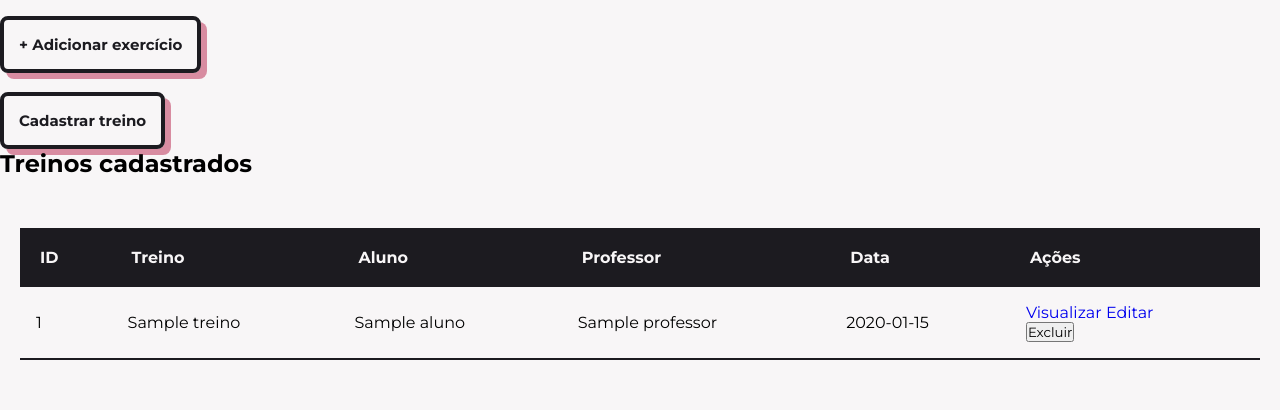
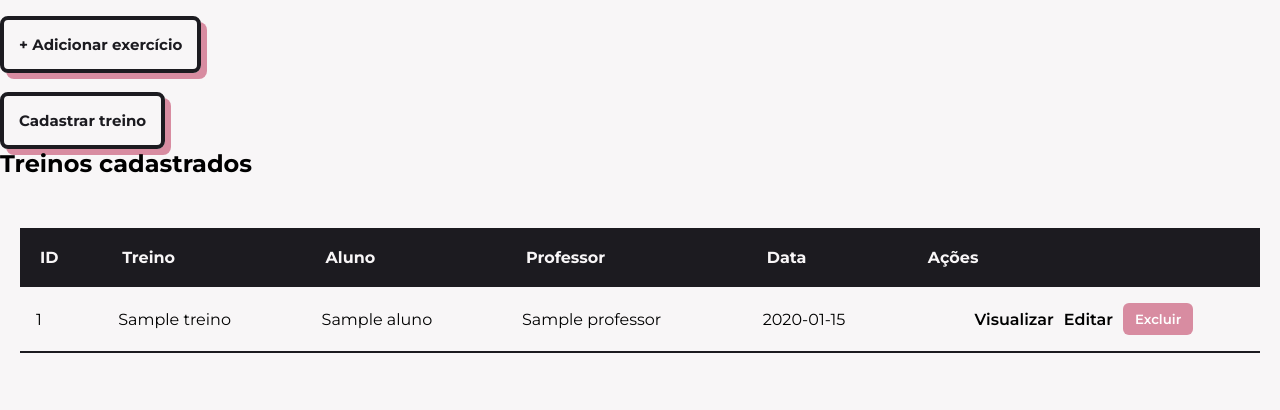
Before and after one commit to Rats-Devs/CRUD-ACADEMIA, a PHP site: page /treinos/cadastro.php in a window 1280 px wide. Shown: the part 1322-1732 px from the top of the page. After the commit the page ends 1675 px from the top, so only its background shows below. Run offline with PHP 8.4, Linux system fonts and the light colour scheme; tables that the repository leaves empty hold one stand-in row (values such as "Sample post").

Commit message:
Tentando arrumar o problema na tabela treino

```diff
--- a/css/cadastro-css.css
+++ b/css/cadastro-css.css
@@ -503,3 +503,43 @@ form > input[type="submit"]:hover {
         grid-template-columns: 1fr;
     }
 }
+
+/* Ajustes exclusivos das ações da tabela de treinos */
+.acoes-treino {
+    display: flex;
+    align-items: center;
+    justify-content: center;
+    gap: 10px;
+    flex-wrap: wrap;
+}
+
+.acoes-treino a {
+    color: var(--cor-texto-escuro);
+    text-decoration: none;
+    font-weight: 600;
+    transition: color 0.2s ease;
+}
+
+.acoes-treino a:hover {
+    color: var(--cor-destaque);
+    text-decoration: underline;
+}
+
+.acoes-treino form {
+    margin: 0;
+}
+
+.acoes-treino button {
+    cursor: pointer;
+    border: none;
+    border-radius: 6px;
+    padding: 8px 12px;
+    background-color: var(--cor-destaque);
+    color: white;
+    font-weight: 600;
+    transition: background-color 0.2s ease;
+}
+
+.acoes-treino button:hover {
+    background-color: var(--cor-destaque-hover);
+}
--- a/treinos/cadastro.php
+++ b/treinos/cadastro.php
@@ -4,28 +4,33 @@ require_once "../conexao.php";
 
 $erro = "";
 
-// Busca alunos para o campo de seleção
+// Busca alunos
 $alunos = $conexao->query(
-    "SELECT ID_ALUNO, NOME_ALUNO FROM ALUNO ORDER BY NOME_ALUNO"
+    "SELECT ID_ALUNO, NOME_ALUNO
+     FROM ALUNO
+     ORDER BY NOME_ALUNO"
 );
 
 // Busca professores
 $professores = $conexao->query(
-    "SELECT ID_PROFESSOR, NOME_PROFESSOR FROM PROFESSOR ORDER BY NOME_PROFESSOR"
+    "SELECT ID_PROFESSOR, NOME_PROFESSOR
+     FROM PROFESSOR
+     ORDER BY NOME_PROFESSOR"
 );
 
-// Busca exercícios disponíveis
+// Busca exercícios
 $exercicios = $conexao->query(
     "SELECT ID_EXERCICIOS, NOME_EXERCICIO, GRUPO_MUSCULAR
-     FROM EXERCICIOS ORDER BY NOME_EXERCICIO"
+     FROM EXERCICIOS
+     ORDER BY NOME_EXERCICIO"
 );
 
 // Processa o formulário
 if ($_SERVER["REQUEST_METHOD"] == "POST") {
 
-    $aluno = (int) $_POST["aluno"];
-    $professor = (int) $_POST["professor"];
-    $nome = trim($_POST["nome_treino"]);
+    $aluno = (int) ($_POST["aluno"] ?? 0);
+    $professor = (int) ($_POST["professor"] ?? 0);
+    $nome = trim($_POST["nome_treino"] ?? "");
     $observacoes = trim($_POST["observacoes"] ?? "");
 
     $ids = $_POST["exercicio"] ?? [];
@@ -33,10 +38,12 @@ if ($_SERVER["REQUEST_METHOD"] == "POST") {
     $repeticoes = $_POST["repeticoes"] ?? [];
     $cargas = $_POST["carga"] ?? [];
 
+    // Validação inicial
     if (
         $aluno <= 0 ||
         $professor <= 0 ||
         $nome == "" ||
+        !is_array($ids) ||
         empty($ids)
     ) {
         $erro = "Preencha os dados e adicione pelo menos um exercício.";
@@ -48,6 +55,7 @@ if ($_SERVER["REQUEST_METHOD"] == "POST") {
         $stmt = $conexao->prepare(
             "SELECT ID_ALUNO FROM ALUNO WHERE ID_ALUNO = ?"
         );
+
         $stmt->bind_param("i", $aluno);
         $stmt->execute();
 
@@ -56,8 +64,10 @@ if ($_SERVER["REQUEST_METHOD"] == "POST") {
         }
 
         $stmt = $conexao->prepare(
-            "SELECT ID_PROFESSOR FROM PROFESSOR WHERE ID_PROFESSOR = ?"
+            "SELECT ID_PROFESSOR FROM PROFESSOR
+             WHERE ID_PROFESSOR = ?"
         );
+
         $stmt->bind_param("i", $professor);
         $stmt->execute();
 
@@ -66,7 +76,7 @@ if ($_SERVER["REQUEST_METHOD"] == "POST") {
         }
     }
 
-    // Confere os exercícios e seus dados
+    // Confere exercícios e dados
     $idsValidos = [];
 
     if ($erro == "") {
@@ -92,9 +102,11 @@ if ($_SERVER["REQUEST_METHOD"] == "POST") {
             $idsValidos[$idExercicio] = true;
 
             $stmt = $conexao->prepare(
-                "SELECT ID_EXERCICIOS FROM EXERCICIOS
+                "SELECT ID_EXERCICIOS
+                 FROM EXERCICIOS
                  WHERE ID_EXERCICIOS = ?"
             );
+
             $stmt->bind_param("i", $idExercicio);
             $stmt->execute();
 
@@ -105,18 +117,20 @@ if ($_SERVER["REQUEST_METHOD"] == "POST") {
         }
     }
 
+    // Cadastra o treino e seus exercícios
     if ($erro == "") {
 
         try {
 
             $conexao->begin_transaction();
 
-            // Cadastra o treino
+            // Cadastro do treino
             $sql = "INSERT INTO TREINO
                 (ID_ALUNO_FK, ID_PROFESSOR_FK, NOME_TREINO, OBSERVACOES)
                 VALUES (?, ?, ?, ?)";
 
             $stmt = $conexao->prepare($sql);
+
             $stmt->bind_param(
                 "iiss",
                 $aluno,
@@ -124,12 +138,13 @@ if ($_SERVER["REQUEST_METHOD"] == "POST") {
                 $nome,
                 $observacoes
             );
+
             $stmt->execute();
 
-            // Recupera o ID do treino recém-cadastrado
+            // Recupera ID do treino
             $idTreino = $conexao->insert_id;
 
-            // Cadastra os exercícios relacionados ao treino
+            // Cadastro dos exercícios relacionados
             $sql = "INSERT INTO TREINO_EXERCICIO
                 (ID_TREINO_FK, ID_EXERCICIOS_FK, ORDEM_EXERCICIO,
                  SERIES, REPETICOES, CARGA)
@@ -166,12 +181,13 @@ if ($_SERVER["REQUEST_METHOD"] == "POST") {
         } catch (Throwable $e) {
 
             $conexao->rollback();
+
             $erro = "Não foi possível cadastrar o treino. Verifique os dados.";
         }
     }
 }
 
-// Lista os treinos
+// Lista os treinos cadastrados
 $sql = "SELECT
             T.ID_TREINO,
             T.NOME_TREINO,
@@ -190,21 +206,30 @@ $treinos = $conexao->query($sql);
 
 <!DOCTYPE html>
 <html lang="pt-br">
+
 <head>
     <meta charset="UTF-8">
     <meta name="viewport" content="width=device-width, initial-scale=1">
+
     <link href="../css/cadastro-css.css" rel="stylesheet">
+
     <title>Treinos</title>
 </head>
+
 <body>
 
+<!-- Navegação -->
 <nav>
     <div class="nav_header">
+
         <div class="nav_logo">
             <a href="../index.php">
-                <img src="../assets/gym.png" alt="Logo" class="gym-logo">
+                <img src="../assets/gym.png"
+                     alt="Logo"
+                     class="gym-logo">
             </a>
         </div>
+
     </div>
 
     <ul class="nav_link">
@@ -215,88 +240,132 @@ $treinos = $conexao->query($sql);
 
 <h2>Cadastro de Treinos</h2>
 
+<!-- Mensagem de erro -->
 <?php if ($erro != ""): ?>
-    <p><?php echo htmlspecialchars($erro); ?></p>
+
+    <p>
+        <?php echo htmlspecialchars($erro); ?>
+    </p>
+
 <?php endif; ?>
 
+<!-- Formulário de cadastro -->
 <form method="POST">
 
     <div class="card">
+
         <div class="linha">
 
             <div class="coluna">
+
                 <div class="form-group">
                     <label>Nome do treino</label>
-            <input type="text" name="nome_treino"
-                   maxlength="50" required>
+
+                    <input
+                        type="text"
+                        name="nome_treino"
+                        maxlength="50"
+                        required
+                    >
                 </div>
+
             </div>
 
             <div class="coluna">
+
                 <div class="form-group">
                     <label>Aluno</label>
+
                     <select name="aluno" required>
-                <option value="">Selecione um aluno</option>
+
+                        <option value="">
+                            Selecione um aluno
+                        </option>
 
                         <?php while ($aluno = $alunos->fetch_assoc()): ?>
+
                             <option value="<?php echo $aluno["ID_ALUNO"]; ?>">
                                 <?php echo htmlspecialchars($aluno["NOME_ALUNO"]); ?>
                             </option>
+
                         <?php endwhile; ?>
 
                     </select>
                 </div>
+
             </div>
 
             <div class="coluna">
+
                 <div class="form-group">
                     <label>Professor</label>
+
                     <select name="professor" required>
-                <option value="">Selecione um professor</option>
+
+                        <option value="">
+                            Selecione um professor
+                        </option>
 
                         <?php while ($professor = $professores->fetch_assoc()): ?>
+
                             <option value="<?php echo $professor["ID_PROFESSOR"]; ?>">
                                 <?php echo htmlspecialchars($professor["NOME_PROFESSOR"]); ?>
                             </option>
+
                         <?php endwhile; ?>
 
                     </select>
                 </div>
+
             </div>
 
             <div class="coluna">
+
                 <div class="form-group">
                     <label>Observações</label>
-            <input type="text" name="observacoes" maxlength="255">
-        </div>
+
+                    <input
+                        type="text"
+                        name="observacoes"
+                        maxlength="255"
+                    >
                 </div>
 
             </div>
+
+        </div>
+
     </div>
 
     <h3>Exercícios do treino</h3>
 
+    <!-- Lista dinâmica de exercícios -->
     <div id="lista-exercicios">
 
         <div class="exercicio-item">
 
             <div class="form-group">
+
                 <label>Exercício</label>
 
                 <select name="exercicio[]" required>
-                <option value="">Selecione um exercício</option>
+
+                    <option value="">
+                        Selecione um exercício
+                    </option>
 
                     <?php
-                // Reconsulta para manter as opções disponíveis
                     $opcoes = $conexao->query(
                         "SELECT ID_EXERCICIOS, NOME_EXERCICIO, GRUPO_MUSCULAR
-                     FROM EXERCICIOS ORDER BY NOME_EXERCICIO"
+                         FROM EXERCICIOS
+                         ORDER BY NOME_EXERCICIO"
                     );
 
                     while ($exercicio = $opcoes->fetch_assoc()):
                     ?>
 
                         <option value="<?php echo $exercicio["ID_EXERCICIOS"]; ?>">
+
                             <?php
                             echo htmlspecialchars(
                                 $exercicio["NOME_EXERCICIO"] .
@@ -304,29 +373,59 @@ $treinos = $conexao->query($sql);
                                 $exercicio["GRUPO_MUSCULAR"]
                             );
                             ?>
+
                         </option>
 
                     <?php endwhile; ?>
 
                 </select>
+
             </div>
 
             <div class="form-group">
+
                 <label>Séries</label>
-            <input type="number" name="series[]" min="1" required>
+
+                <input
+                    type="number"
+                    name="series[]"
+                    min="1"
+                    required
+                >
+
             </div>
 
             <div class="form-group">
+
                 <label>Repetições</label>
-            <input type="text" name="repeticoes[]" maxlength="30" required>
+
+                <input
+                    type="text"
+                    name="repeticoes[]"
+                    maxlength="30"
+                    required
+                >
+
             </div>
 
             <div class="form-group">
+
                 <label>Carga (kg)</label>
-            <input type="number" name="carga[]" min="0" step="0.01" required>
+
+                <input
+                    type="number"
+                    name="carga[]"
+                    min="0"
+                    step="0.01"
+                    required
+                >
+
             </div>
 
-        <button type="button" onclick="removerExercicio(this)">
+            <button
+                type="button"
+                onclick="removerExercicio(this)"
+            >
                 Remover exercício
             </button>
 
@@ -346,20 +445,26 @@ $treinos = $conexao->query($sql);
 
 </form>
 
+<!-- Tabela de treinos cadastrados -->
 <h2>Treinos cadastrados</h2>
 
 <div class="tabela-wrapper">
+
     <table class="table-content">
 
         <thead>
+
             <tr class="table-header-row">
+
                 <th class="table-th">ID</th>
                 <th class="table-th">Treino</th>
                 <th class="table-th">Aluno</th>
                 <th class="table-th">Professor</th>
                 <th class="table-th">Data</th>
                 <th class="table-th">Ações</th>
+
             </tr>
+
         </thead>
 
         <tbody>
@@ -388,7 +493,10 @@ $treinos = $conexao->query($sql);
                         <?php echo htmlspecialchars($treino["DATA_CRIACAO"]); ?>
                     </td>
 
+                    <!-- Ações organizadas -->
                     <td class="table-td">
+
+                        <div class="acoes-treino">
 
                             <a href="visualizar.php?id=<?php echo $treino["ID_TREINO"]; ?>">
                                 Visualizar
@@ -398,14 +506,25 @@ $treinos = $conexao->query($sql);
                                 Editar
                             </a>
 
-        <form action="deletar.php" method="POST"
-              onsubmit="return confirm('Excluir este treino?')">
+                            <form
+                                action="deletar.php"
+                                method="POST"
+                                onsubmit="return confirm('Excluir este treino?')"
+                            >
 
-            <input type="hidden" name="id"
-                   value="<?php echo $treino["ID_TREINO"]; ?>">
+                                <input
+                                    type="hidden"
+                                    name="id"
+                                    value="<?php echo $treino["ID_TREINO"]; ?>"
+                                >
 
-            <button type="submit">Excluir</button>
+                                <button type="submit">
+                                    Excluir
+                                </button>
+
                             </form>
+
+                        </div>
 
                     </td>
 
@@ -414,12 +533,15 @@ $treinos = $conexao->query($sql);
             <?php endwhile; ?>
 
         </tbody>
+
     </table>
+
 </div>
 
+<!-- JavaScript -->
 <script>
 
-// Adiciona um novo bloco de exercício
+// Adiciona um novo exercício
 function adicionarExercicio() {
 
     const lista = document.getElementById("lista-exercicios");
@@ -428,7 +550,7 @@ function adicionarExercicio() {
 
     const novo = primeiro.cloneNode(true);
 
-    // Limpa os campos do novo bloco
+    // Limpa os campos
     novo.querySelectorAll("input").forEach(function(campo) {
         campo.value = "";
     });
@@ -438,15 +560,21 @@ function adicionarExercicio() {
     lista.appendChild(novo);
 }
 
-// Remove um bloco de exercício
+// Remove um exercício
 function removerExercicio(botao) {
 
     const lista = document.getElementById("lista-exercicios");
 
-    if (lista.querySelectorAll(".exercicio-item").length > 1) {
+    const exercicios = lista.querySelectorAll(".exercicio-item");
+
+    if (exercicios.length > 1) {
+
         botao.closest(".exercicio-item").remove();
+
     } else {
+
         alert("O treino precisa ter pelo menos um exercício.");
+
     }
 }
 
```
Lines whose indentation alone changed are shown as unchanged.
